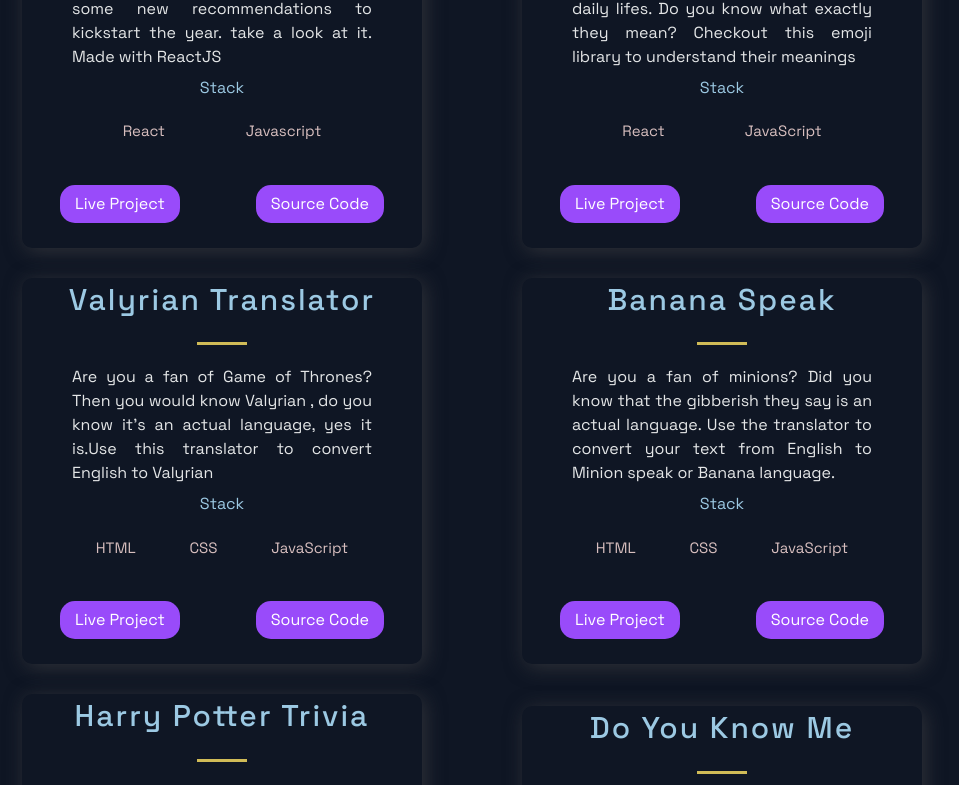
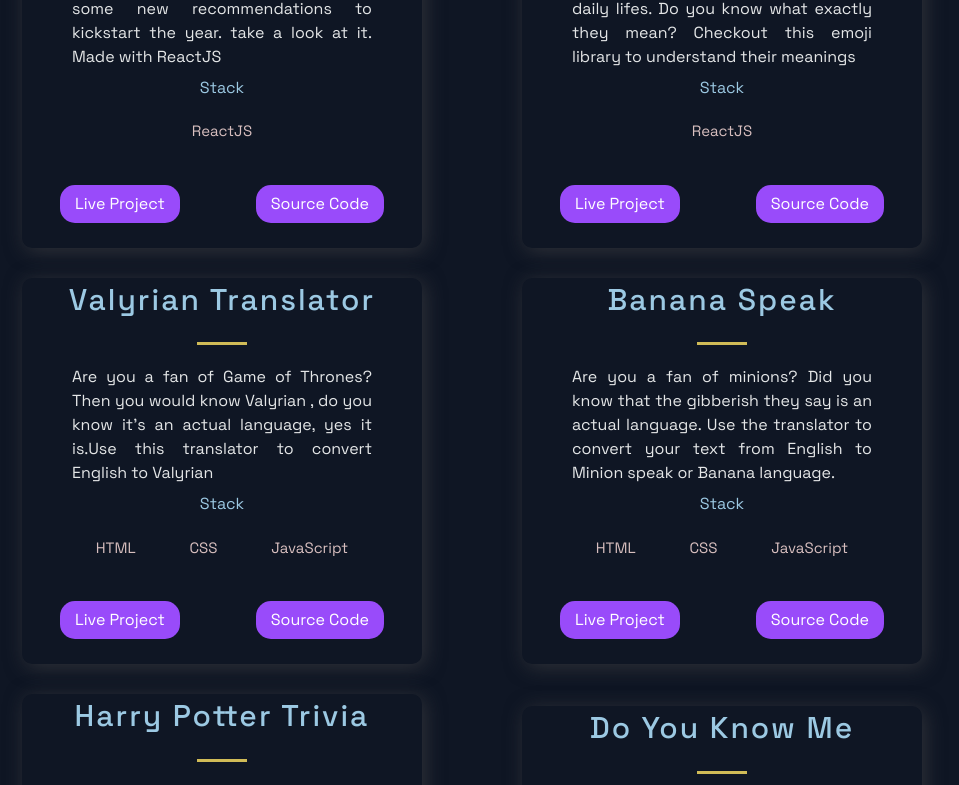
Before and after one commit to advaith-unnikrishnan/portfolio, a Next.js app: page / in a window 1280 px wide. Shown: the part 959-1744 px from the top of the page, without its empty margins (168-1127 px from the left). Built offline with nearby package versions, Linux system fonts and the light colour scheme.

Commit message:
Edit Project section

```diff
--- a/src/constants/constants.js
+++ b/src/constants/constants.js
@@ -4,7 +4,7 @@ export const projects = [
     description:
       "Do you love books? Are you looking for some new recommendations to kickstart the year. take a look at it. Made with ReactJS",
     image: "/images/1.png",
-    tags: ["React","Javascript"],
+    tags: ["ReactJS"],
     source: "https://github.com/advaith-unnikrishnan/goodbooks",
     visit: "https://lkyud.csb.app/",
     id: 6,
@@ -14,7 +14,7 @@ export const projects = [
     description:
       "Emojis have now become part of our daily lifes. Do you know what exactly they mean? Checkout this emoji library to understand their meanings",
     image: "/images/2.png",
-    tags: ["React", "JavaScript"],
+    tags: ["ReactJS"],
     source: "https://github.com/advaith-unnikrishnan/emoji-interpreter",
     visit: "https://bps1h.csb.app/",
     id: 5,
@@ -44,7 +44,7 @@ export const projects = [
     description:
       "A CLI app made using NodeJS and Chalk to test your knowledge about Wizardry and Witchcraft 🧙‍♂️",
     image: "/images/4.jpg",
-    tags: ["Node JS", "JavaScript"],
+    tags: ["JavaScript"],
     source: "https://github.com/advaith-unnikrishnan/cli-app-2",
     visit: "https://repl.it/@advaithunnikris/hptrivia?embed=1",
     id: 2,
@@ -54,7 +54,7 @@ export const projects = [
     description:
       "A CLI app made using NodeJS to check whether you know me or not?",
     image: "/images/4.jpg",
-    tags: ["HTML", "CSS", "JavaScript"],
+    tags: ["JavaScript"],
     source: "https://github.com/advaith-unnikrishnan/cli-app-1",
     visit: "https://repl.it/@advaithunnikris/doyouknowme?embed=1",
     id: 1,
```
